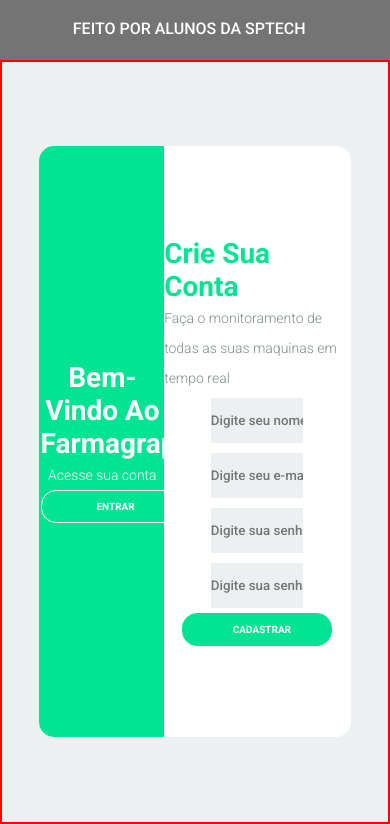
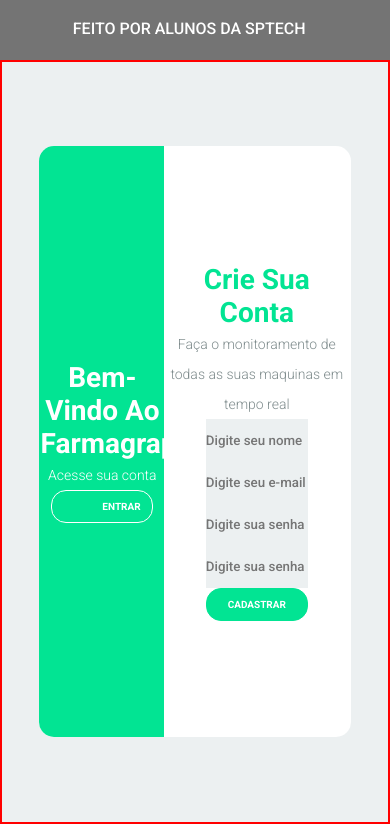
Before and after one commit to caracio/ProjetoPesquisaInovacao2, a website: page Public/index.html in a window 390 px wide. Shown: the part 5113-5937 px from the top of the page. Drawn offline with Linux system fonts and the light colour scheme.

Commit message:
responsividade

```diff
--- a/Public/Home/style.css
+++ b/Public/Home/style.css
@@ -479,24 +479,29 @@
 
 .title-primary{
   color: #fff;
+  text-align: center;
 }
 
 .title-second{
   color: #02e493;
+  text-align: center;
 }
 
 .description{
   font-size: 14px;
   font-weight: 300;
   line-height: 30px;
+  text-align: center;
 }
 
 .description-primary{
   color: #fff;
+  text-align: center;
 }
 
 .description-second{
   color: #7f8c8d;
+  text-align: center;
 }
 
 
@@ -508,7 +513,7 @@
   padding: 10px 50px;
   cursor: pointer;
   font-weight: bold;
-  width: 150px;
+  width: 20vw;
   align-self: center;
   border: none;
 }
@@ -527,6 +532,8 @@
 .btn-second{
   background-color: #02e493;
   border: 1px solid #02e493;
+  justify-content: center;
+  display: flex;
 }
 
 .btn-second:hover{
@@ -564,10 +571,10 @@
 }
 
 .form input{
-  height: 45px;
+  height: 5vh;
   border: none;
   background-color: #ecf0f1;
-  margin: 5px;
+  margin: 0,625rem;
 }
 
 .second-content{
```
